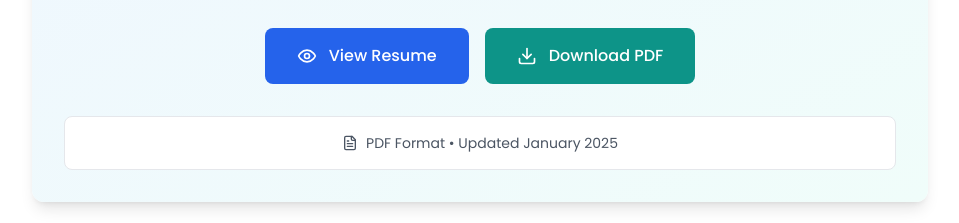
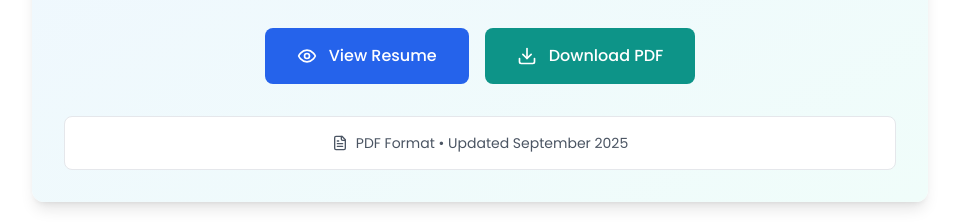
Before and after one commit to Mrigank-Mouli-Singh/Portfolio-off-campus, a React (Vite) app: page / in a window 1280 px wide. Shown: the part 5620-5843 px from the top of the page, without its empty margins (160-1119 px from the left). Built offline with nearby package versions, Linux system fonts and the light colour scheme.

Commit message:
Update Resume.tsx

```diff
--- a/src/components/Resume.tsx
+++ b/src/components/Resume.tsx
@@ -63,7 +63,7 @@ const Resume: React.FC = () => {
               <div className="mt-8 p-4 bg-white dark:bg-gray-800 rounded-lg border border-gray-200 dark:border-gray-600">
                 <div className="flex items-center justify-center gap-2 text-sm text-gray-600 dark:text-gray-400">
                   <FileText size={16} />
-                  <span>PDF Format • Updated January 2025</span>
+                  <span>PDF Format • Updated September 2025</span>
                 </div>
               </div>
             </div>
```
